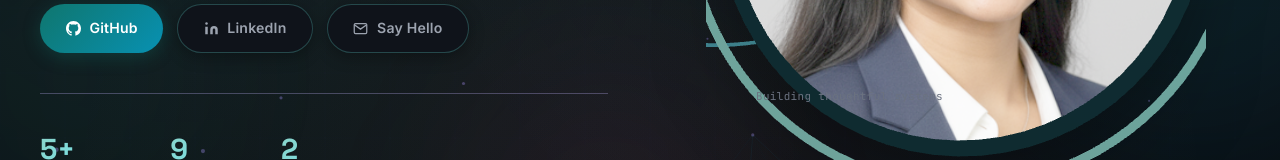
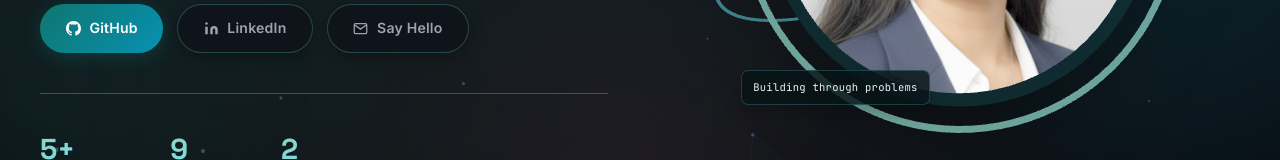
Before and after one commit to NehalGarg29/Nehal_Portfolio, a React (Vite) app in the folder frontend/: page / in a window 1280 px wide. Shown: the part 512-672 px from the top of the page. Built offline with nearby package versions, Linux system fonts and the light colour scheme; no server answers.

Commit message:
Improve avatar framing and caption

```diff
--- a/frontend/src/components/Hero.jsx
+++ b/frontend/src/components/Hero.jsx
@@ -18,7 +18,7 @@ function AvatarScene() {
 
         const scene = new THREE.Scene();
         const camera = new THREE.PerspectiveCamera(32, 1, 0.1, 100);
-        camera.position.z = 5;
+        camera.position.z = 6.35;
 
         const renderer = new THREE.WebGLRenderer({ canvas, alpha: true, antialias: true });
         renderer.setPixelRatio(Math.min(window.devicePixelRatio, 2));
@@ -109,7 +109,7 @@ function AvatarScene() {
                 <span className="avatar-greeting-dot" />
                 Hi, I&apos;m Nehal!
             </div>
-            <div className="avatar-caption">Building thoughtful systems</div>
+            <div className="avatar-caption">Building through problems</div>
         </div>
     );
 }
--- a/frontend/src/index.css
+++ b/frontend/src/index.css
@@ -398,10 +398,15 @@ section {
 
 .avatar-caption {
   bottom: 13%;
-  left: 10%;
-  color: var(--text-muted);
-  font-size: 0.68rem;
-  letter-spacing: 0.4px;
+  left: 7%;
+  padding: 0.5rem 0.7rem;
+  border: 1px solid rgba(103, 232, 249, 0.2);
+  border-radius: 7px;
+  background: rgba(8, 20, 24, 0.82);
+  color: var(--text-primary);
+  font-size: 0.66rem;
+  letter-spacing: 0.25px;
+  box-shadow: 0 8px 18px rgba(0, 0, 0, 0.2);
 }
 
 @keyframes greetingFloat {
```
